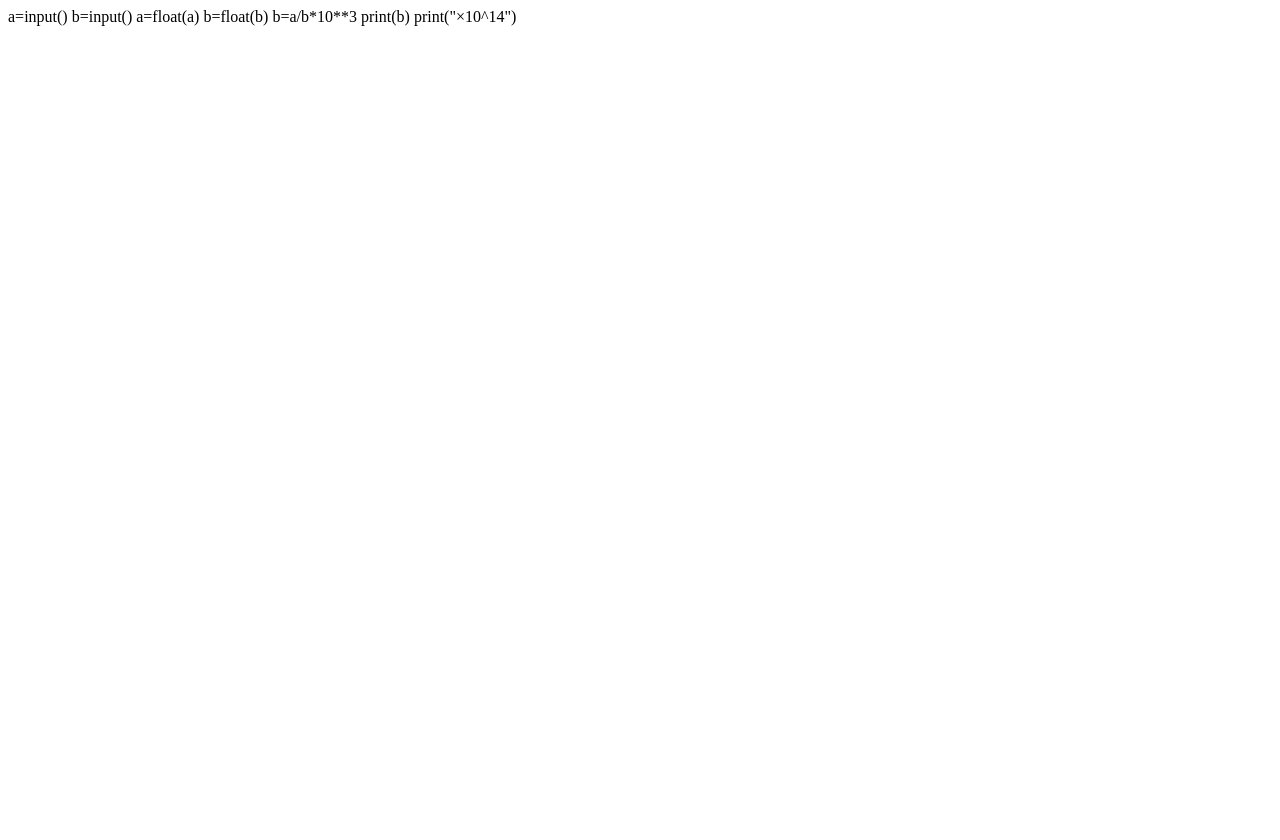
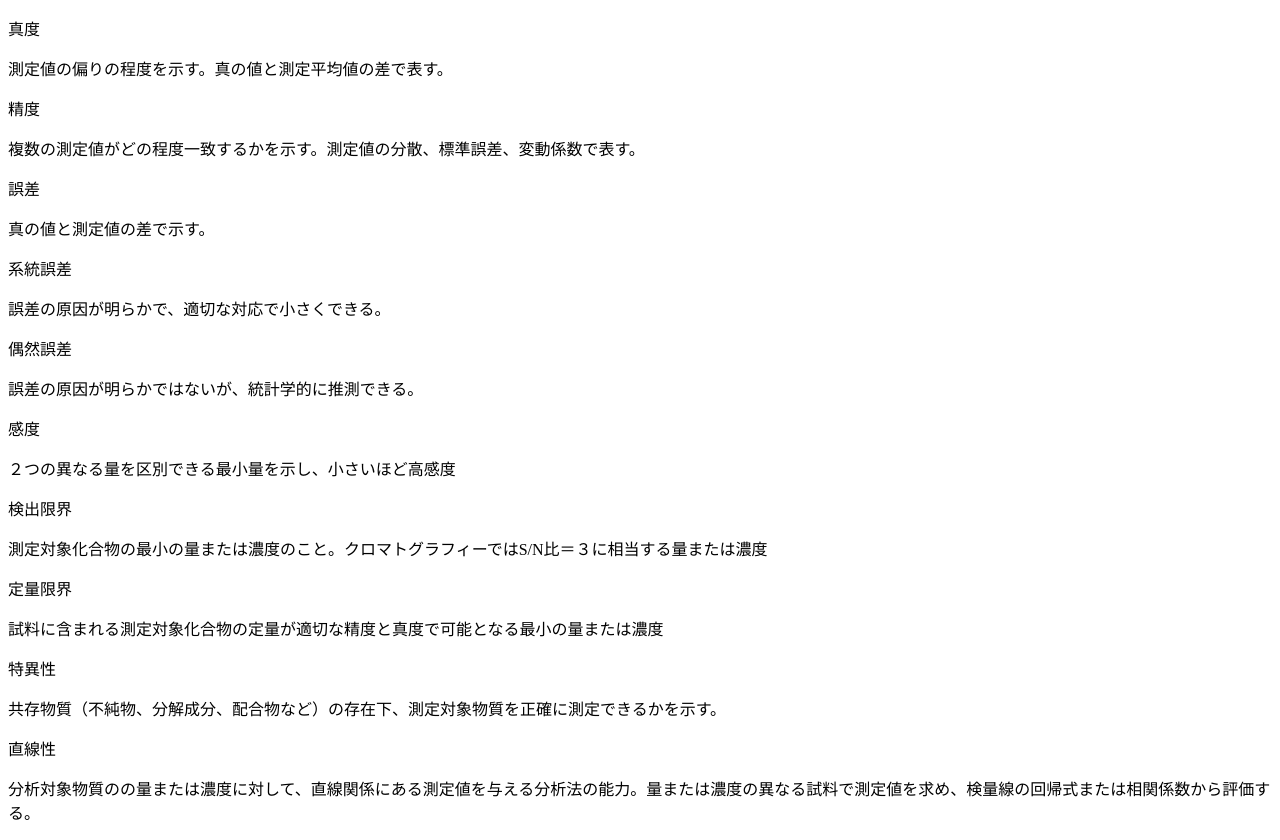
Before and after one commit to Leaf1243/ac-01, a plain HTML site: page index.html in a window 1280 px wide. Before the commit the page ends 800 px from the top, so only its background shows below. Drawn offline with Linux system fonts and the light colour scheme.

Commit message:
Update index.html

```diff
--- a/index.html
+++ b/index.html
@@ -6,14 +6,26 @@
     <title>Document</title>
 </head>
 <body>
-    <py-script>
-        a=input()
-b=input()
-a=float(a)
-b=float(b)
-b=a/b*10**3
-print(b)
-print("×10^14")
-    </py-script>
+    <p>真度</p>
+    <p>測定値の偏りの程度を示す。真の値と測定平均値の差で表す。</p>
+    <p>精度</p>
+    <p>複数の測定値がどの程度一致するかを示す。測定値の分散、標準誤差、変動係数で表す。</p>
+    <p>誤差</p>
+    <p>真の値と測定値の差で示す。</p>
+    <p>系統誤差</p>
+    <p>誤差の原因が明らかで、適切な対応で小さくできる。</p>
+    <p>偶然誤差</p>
+    <p>誤差の原因が明らかではないが、統計学的に推測できる。</p>
+    <p>感度</p>
+    <p>２つの異なる量を区別できる最小量を示し、小さいほど高感度</p>
+    <p>検出限界</p>
+    <p>測定対象化合物の最小の量または濃度のこと。クロマトグラフィーではS/N比＝３に相当する量または濃度</p>
+    <p>定量限界</p>
+    <p>試料に含まれる測定対象化合物の定量が適切な精度と真度で可能となる最小の量または濃度</p>
+    <p>特異性</p>
+    <p>共存物質（不純物、分解成分、配合物など）の存在下、測定対象物質を正確に測定できるかを示す。</p>
+    <p>直線性</p>
+    <p>分析対象物質のの量または濃度に対して、直線関係にある測定値を与える分析法の能力。量または濃度の異なる試料で測定値を求め、検量線の回帰式または相関係数から評価する。</p>
+    <p></p>
 </body>
 </html>
```
